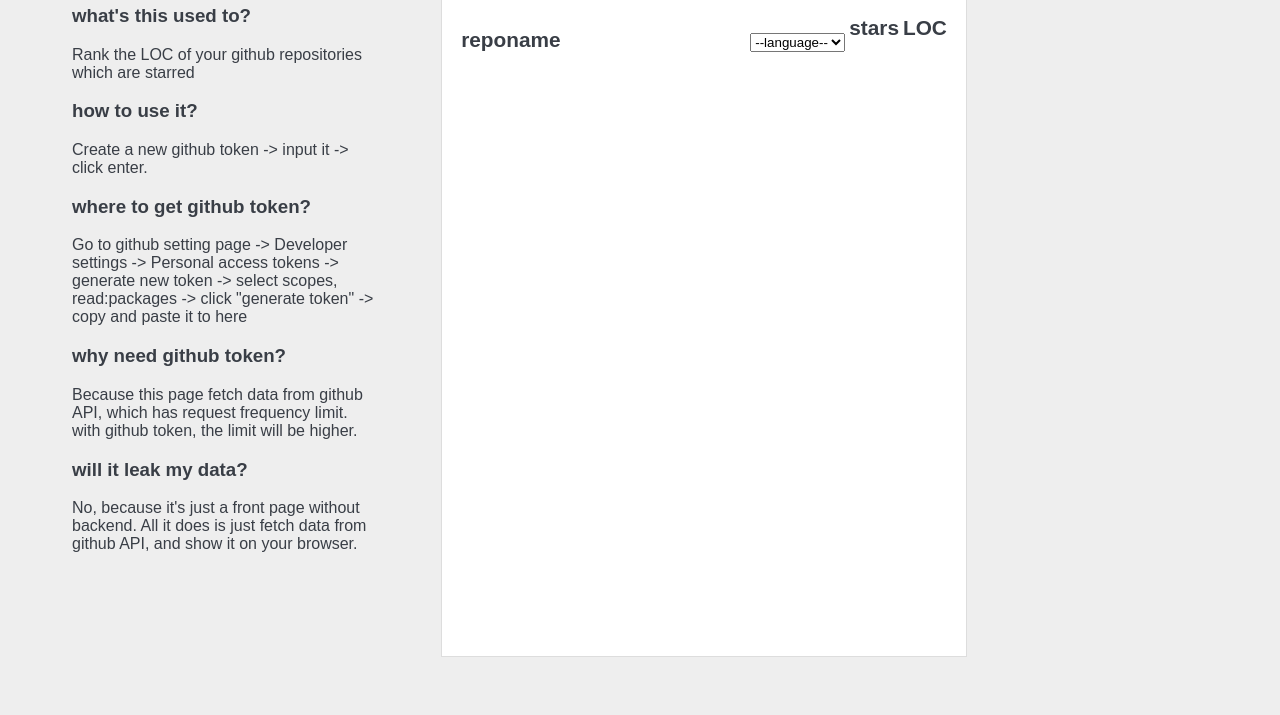
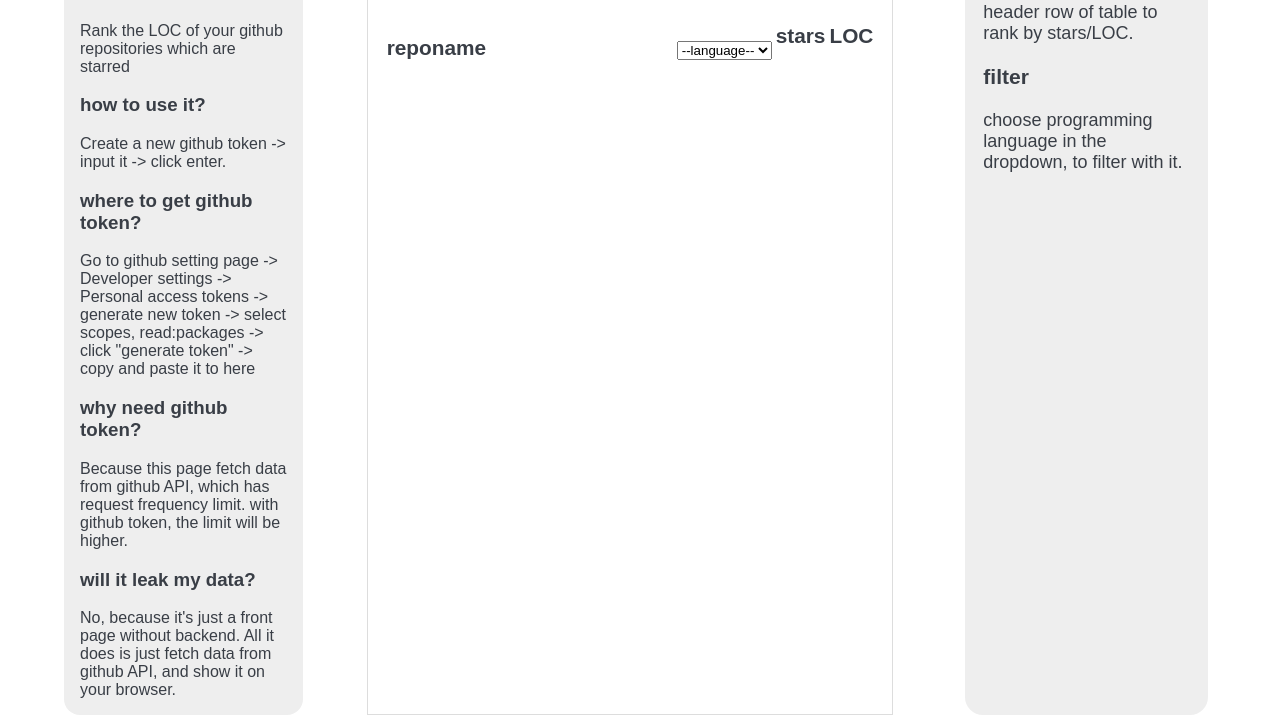
Before and after one commit to jasonzhouu/github-loc-rank, a website built with webpack: page dist/index.html in a window 1280 px wide. Shown: the part 135-850 px from the top of the page. Before the commit the page ends 816 px from the top, so only its background shows below. Built offline with nearby package versions, Linux system fonts and the light colour scheme.

Commit message:
right column

```diff
--- a/dist/index.html
+++ b/dist/index.html
@@ -61,7 +61,12 @@
     No, because it's just a front page without backend. All it does is just fetch data from github API, and show it on
     your browser.
   </section>
-  <section id="right"></section>
+  <section id="right">
+    <h3>rank</h3>
+    click stars/LOC in the header row of table to rank by stars/LOC.
+    <h3>filter</h3>
+    choose programming language in the dropdown, to filter with it.
+  </section>
   <a href="https://github.com/jasonzhouu/github-loc-rank" class="github-corner" aria-label="View source on GitHub"><svg
       width="80" height="80" viewBox="0 0 250 250"
       style="fill:#151513; color:#fff; position: absolute; top: 0; border: 0; right: 0;" aria-hidden="true">
--- a/dist/style.css
+++ b/dist/style.css
@@ -6,26 +6,32 @@ body {
   display: flex;
   flex-direction: row;
   justify-content: center;
+  margin: 0;
+  margin-top: 2em;
+}
+
+section#left, section#right {
+  flex: 1 0 200px;
+  margin: 0 4em;
+  padding: 1em;
   background-color: #eeeeee;
+  border-radius: 1em;
 }
 
 section#left {
-  flex: 1 0 300px;
   order: -1;
-  padding: 4em;
 }
 
 section#right {
-  flex: 1 0 300px;
+  font-size: large;
 }
 
 section#main {
   background-color: white;
-  flex: 5 0 500px;
+  flex: 4 0 500px;
   display: flex;
   flex-direction: column;
   border: 1px solid #ddd;
-  margin: 1em auto;
   min-height: calc(100vh - 2em);
   box-sizing: border-box;
   padding: 1em;
```
